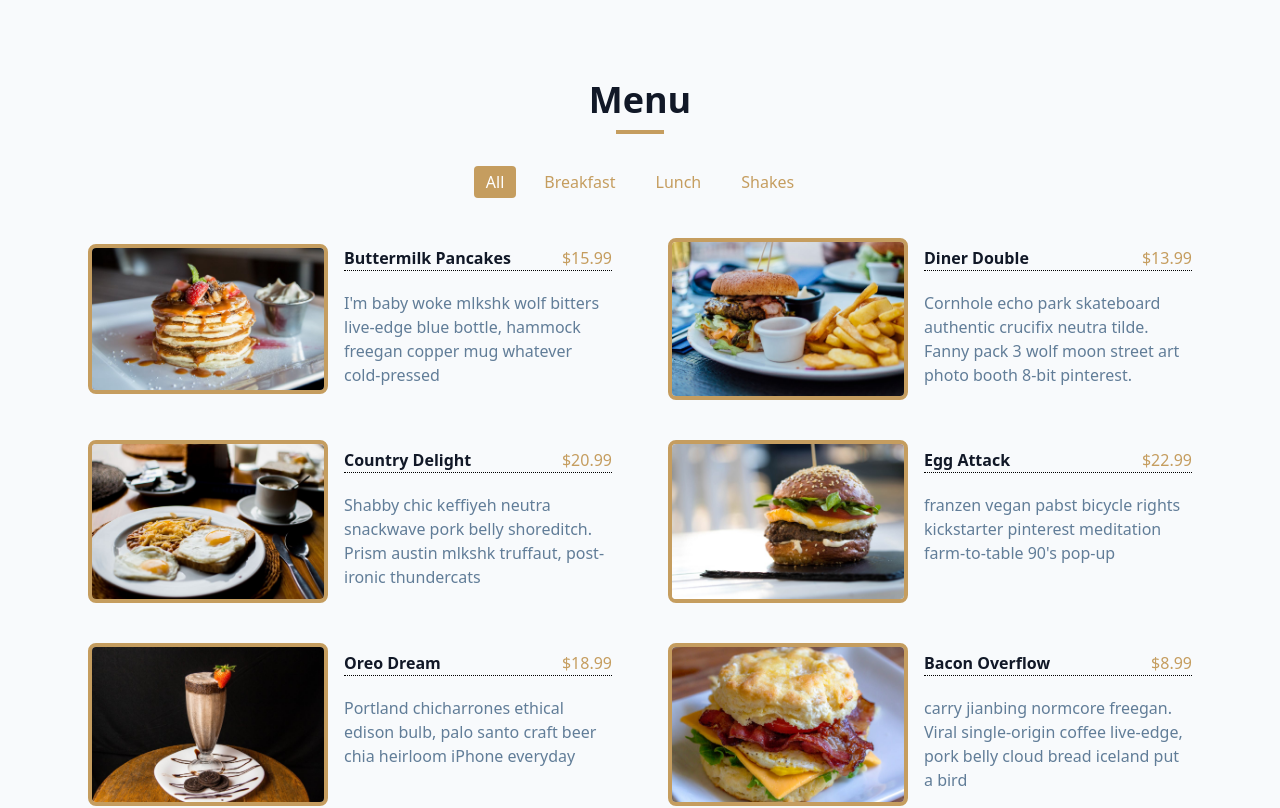
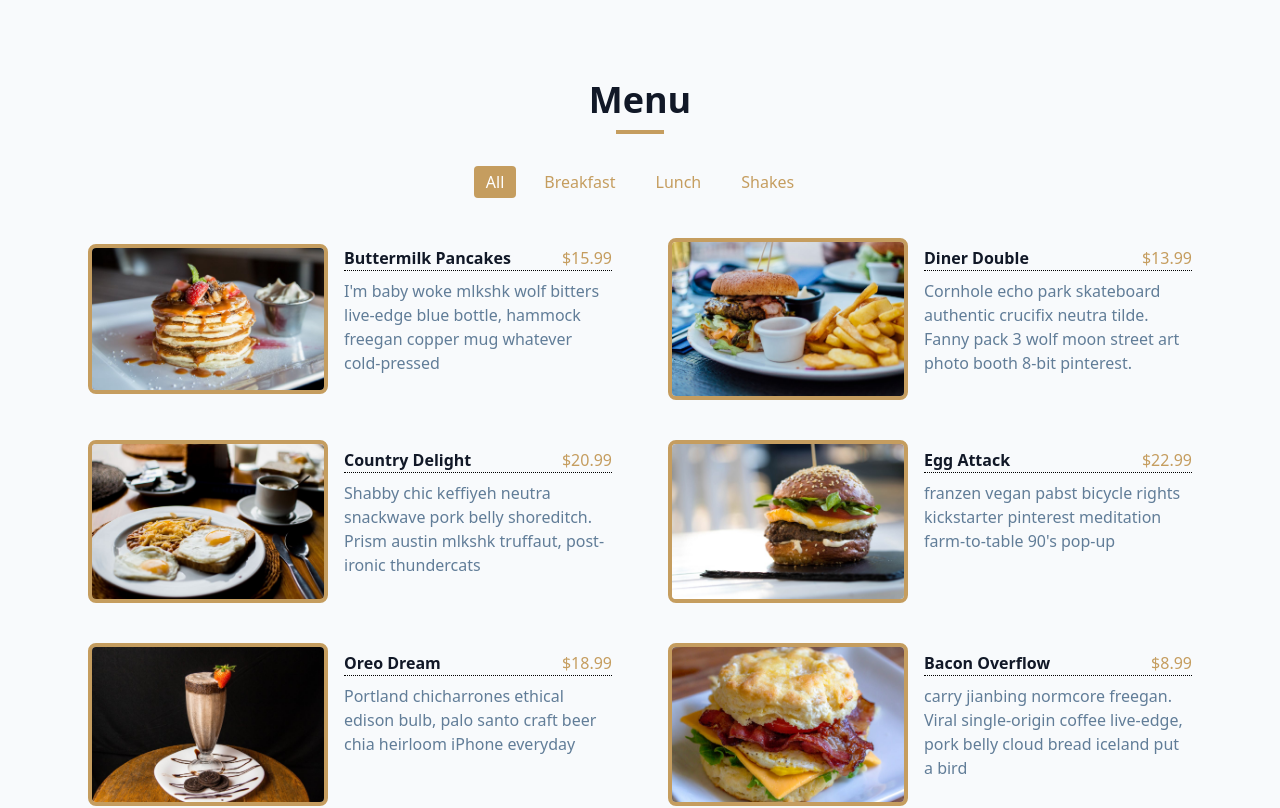
Before and after one commit to oknerdem/menu-app, a Next.js app: page / in a window 1280 px wide. Shown: the top 808 px of the page. Built offline with nearby package versions, Linux system fonts and the light colour scheme.

Commit message:
better spacing

```diff
--- a/styles/Home.module.css
+++ b/styles/Home.module.css
@@ -51,5 +51,5 @@
 }
 
 .infoFood {
-  @apply flex flex-col h-full items-start gap-5 order-2;
+  @apply flex flex-col h-full items-start gap-2 order-2;
 }
```
Also changed, not shown: 1 other file (tests, documents, lock files or other folders).
